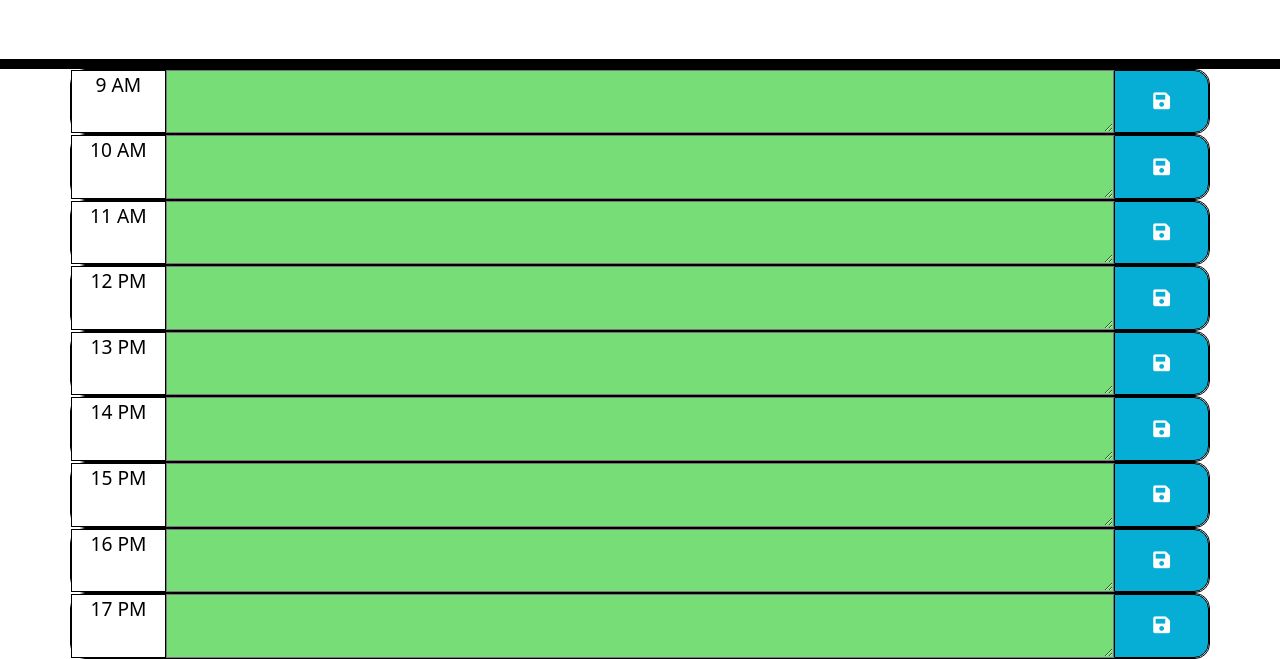
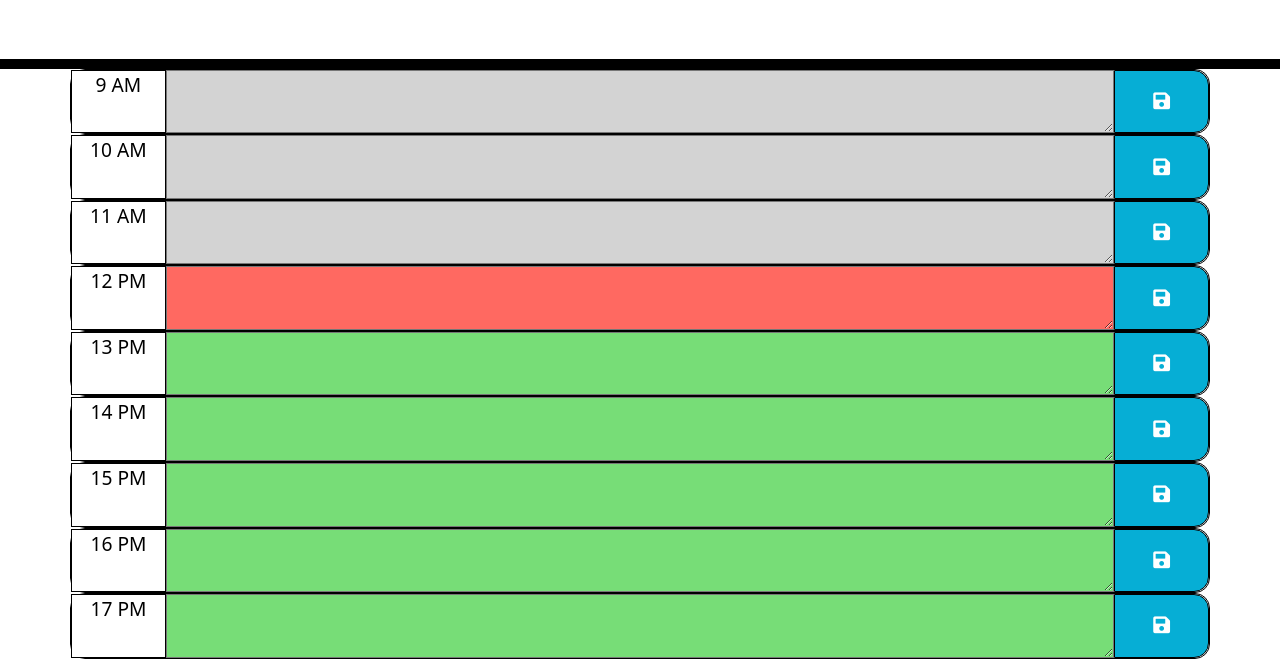
Before and after one commit to RusLena/Desktop-Daily-Schedule, a plain HTML site: page index.html in a window 1280 px wide. Shown: the part 279-938 px from the top of the page. Drawn offline with nearby package versions, Linux system fonts and the light colour scheme.

Commit message:
modified updatecolor function by using toggleclass, because colors weren't changing

```diff
--- a/index.html
+++ b/index.html
@@ -9,8 +9,7 @@
   <link href="https://fonts.googleapis.com/css?family=Open+Sans&display=swap" rel="stylesheet" />
   <link rel="stylesheet" href="style.css" />
   <title>Work Day Scheduler</title>
-  <script src="https://cdnjs.cloudflare.com/ajax/libs/jquery/3.2.1/jquery.min.js"></script>
-  <script src="https://cdn.jsdelivr.net/npm/dayjs@1/dayjs.min.js"></script>
+
 </head>
 <body>
     <header>
@@ -92,7 +91,8 @@
 
       </div>
     </div>
-
+    <script src="https://cdnjs.cloudflare.com/ajax/libs/jquery/3.2.1/jquery.min.js"></script>
+    <script src="https://cdn.jsdelivr.net/npm/dayjs@1/dayjs.min.js"></script>
     <script src="script.js"></script>
   </body>
 </html>
--- a/script.js
+++ b/script.js
@@ -1,35 +1,45 @@
-
+//jQry function to load DOM
 $(document).ready(function () {
-  // Display the current day
+  // Select HTML element with ID current day using dayjs library to format dates
   $("#currentDay").text(dayjs().format("dddd, MMMM D"));
 
-  // Color-code time blocks
+  // Color-coding time blocks
   function updateColorCoding() {
+    //Get the current hour with dayjs library
     var currentHour = dayjs().hour();
 
+    console.log("Current Hour:", currentHour);
+  //Iterate over each element with the class "time-block" in HTML
     $(".time-block").each(function () {
+      //Get the hour value from the text element with class "hour" in current time block
       var hour = parseInt($(this).find(".hour").text());
+      console.log("Block Hour:", hour);
+  //Use jQry to select the <textarea> element in the .each() loop
       var textarea = $(this).find("textarea");
+  // To add/remove the class "past" if the block is in the past
+      textarea.toggleClass("past", hour < currentHour);
+      //To Add/remove the class "present" if the block is the current hour
+      textarea.toggleClass("present", hour === currentHour);
+      // To Add/remove the class "future" if the block is in the future
+      textarea.toggleClass("future", hour > currentHour);
 
-      if (hour < currentHour) {
-        textarea.addClass("past");
-      } else if (hour === currentHour) {
-        textarea.addClass("present");
-      } else {
-        textarea.addClass("future");
-      }
+      console.log("Block State:", textarea.attr("class"));
     });
   }
-  // Call the function to set up color coding
+  // Call the color time blocks function
   updateColorCoding();
 
   // Event listener for save button
+  // To add a click event listener to all elements with the class "saveBtn."
   $(".saveBtn").on("click", function () {
+    // Get  the value of the "data-time" attribute from the clicked save button
     var hour = $(this).data("time");
+    //Get the value of the text
     var eventText = $(this).siblings("textarea").val();
+    //Log the hour and event text to the console
     console.log("Hour:", hour, "Event Text:", eventText);
 
-    // Save event to local storage
+    // Save event to local storage using hour and eventText keys
     localStorage.setItem("event-" + hour, eventText);
   });
 });
```
